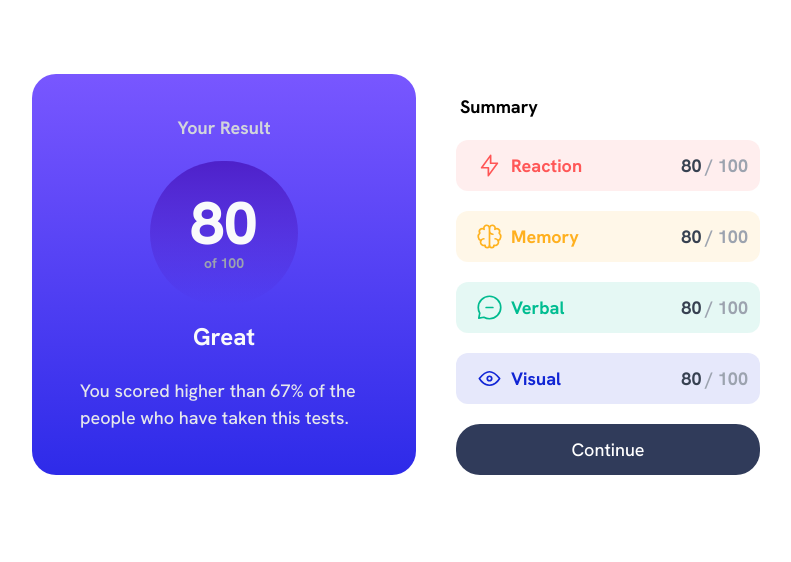
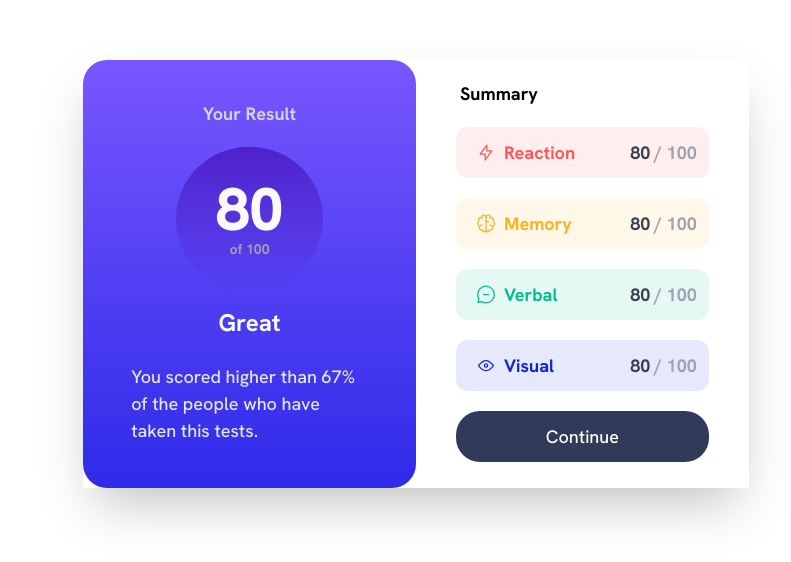
Before and after one commit to volinha/result-summary-frontendmentor, a React (Create React App) app: page / in a window 1280 px wide. Shown: the part 126-688 px from the top of the page, without its empty margins (224-1015 px from the left). Built offline with nearby package versions, Linux system fonts and the light colour scheme.

Commit message:
add: drop shadow on bigger screens

```diff
--- a/src/App.js
+++ b/src/App.js
@@ -7,10 +7,12 @@ import Summary from "./components/Summary";
 
 function App() {
   return (
-      <div className="sm:h-screen flex flex-col sm:flex-row items-center justify-center font-sans text-[18px]">
-        <FinalResult />
-        <Summary />
+    <div className="sm:h-screen flex flex-col sm:flex-row items-center justify-center font-sans text-[18px]">
+      <div className="sm:flex sm:shadow-2xl">
+        <FinalResult className="flex 1" />
+        <Summary className="flex 1" />
       </div>
+    </div>
   );
 }
 
```
